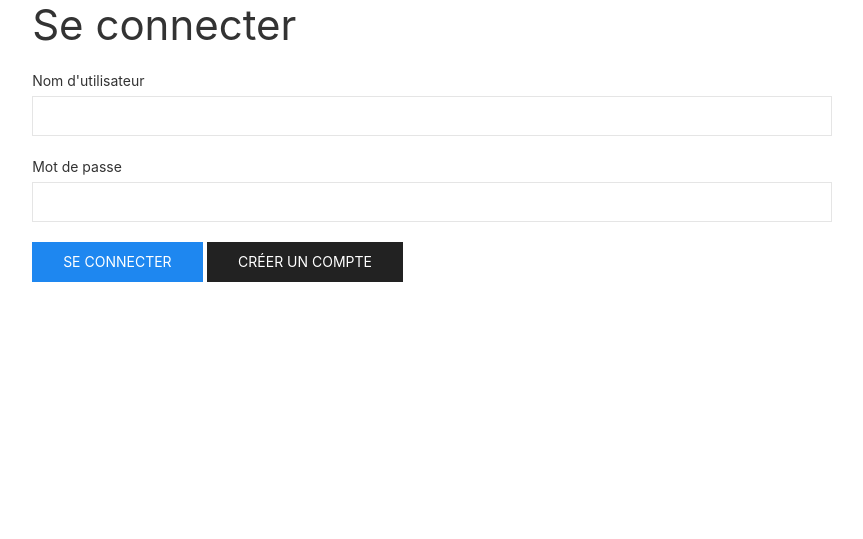
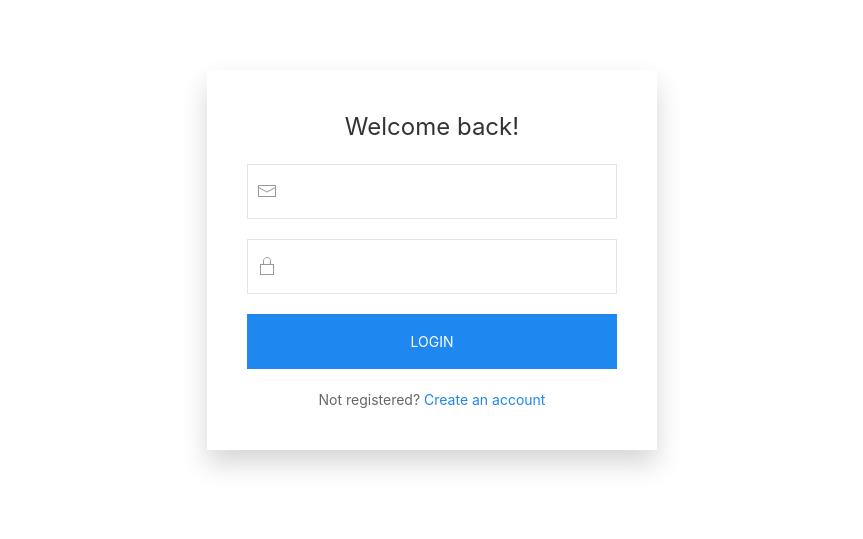
Before and after one commit to tibix19/app_blog, a PHP site: page /posts/login in a window 1280 px wide. Shown: the part 80-619 px from the top of the page, without its empty margins (208-1071 px from the left). Run offline with PHP 8.4, Linux system fonts and the light colour scheme; some libraries are stand-ins or nearby versions.

Commit message:
login page uikit update

```diff
--- a/views/auth/login.php
+++ b/views/auth/login.php
@@ -1,3 +1,9 @@
+<!-- Vue pour la page de login -->
+
+<div class="uk-section uk-animation-fade">
+    <div class="uk-width-1-1">
+        <div class="uk-width-1-1">
+            <div class="uk-margin uk-width-large uk-margin-auto uk-card uk-card-default uk-card-body uk-box-shadow-large">
                 <?php
                 # <!-- Afficher les erreurs -->
                 if(isset($_SESSION['errors'])): ?>
@@ -13,22 +19,30 @@ if(isset($_SESSION['errors'])): ?>
                     <?php endforeach;?>
                 <?php endif ?>
                 <?php session_destroy() ?>
-
-<h1>Se connecter</h1>
-
-<form action="/login" method="POST" class="uk-form-stacked">
+                <h3 class="uk-card-title uk-text-center">Welcome back!</h3>
+                <!-- Formulaire de connexion-->
+                <form action="/login" method="POST">
                     <div class="uk-margin">
-        <label class="uk-form-label" for="username">Nom d'utilisateur</label>
-        <div class="uk-form-controls">
-            <input class="uk-input" type="text" name="username" id="username">
+                        <div class="uk-inline uk-width-1-1">
+                            <span class="uk-form-icon" uk-icon="icon: mail"></span>
+                            <input class="uk-input uk-form-large" type="text" name="username" id="username">
                         </div>
                     </div>
                     <div class="uk-margin">
-        <label class="uk-form-label" for="password">Mot de passe</label>
-        <div class="uk-form-controls">
-            <input class="uk-input" type="password" name="password" id="password">
+                        <div class="uk-inline uk-width-1-1">
+                            <span class="uk-form-icon" uk-icon="icon: lock"></span>
+                            <input class="uk-input uk-form-large" type="password" name="password" id="password">
                         </div>
                     </div>
-    <button type="submit" class="uk-button uk-button-primary">Se connecter</button>
-    <a href="/signup" class="uk-button uk-button-secondary">Créer un compte</a>
+                    <div class="uk-margin">
+                        <button class="uk-button uk-button-primary uk-button-large uk-width-1-1">Login</button>
+                    </div>
+                    <div class="uk-text-small uk-text-center">
+                        Not registered? <a href="/signup">Create an account</a>
+                    </div>
                 </form>
+
+            </div>
+        </div>
+    </div>
+</div>
```
Lines whose indentation alone changed are shown as unchanged.
